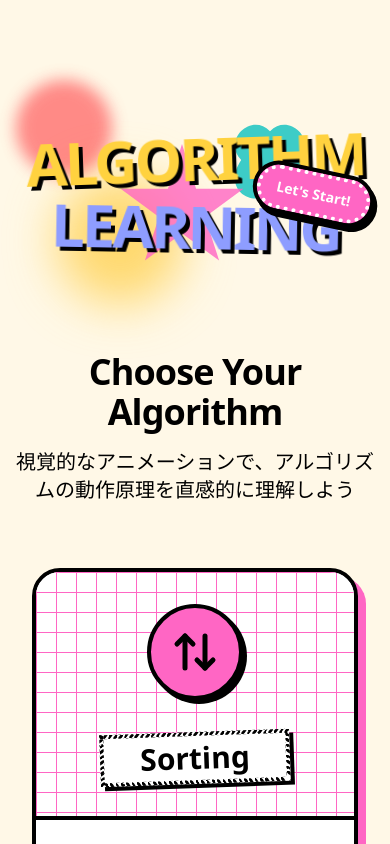
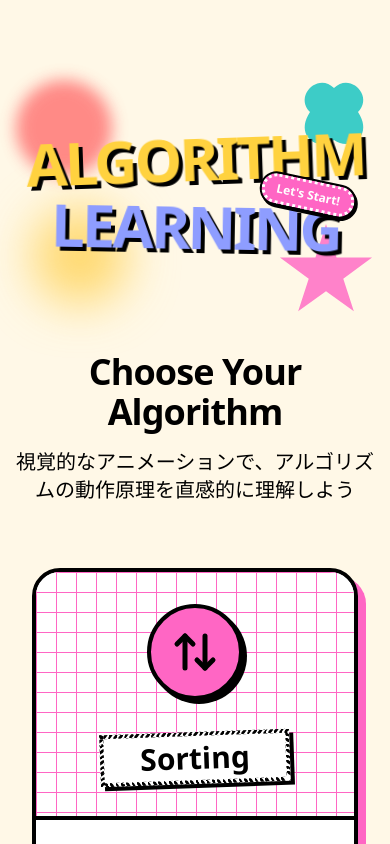
Before and after one commit to ks1590/algorithm-learning-app, a React (Vite) app: page / in a window 390 px wide. Shown: the top 844 px of the page. Built offline with nearby package versions, Linux system fonts and the light colour scheme.

Commit message:
feat: refine positioning, sizing, and styling of decorative elements and the "Let's Start!" button in PopTitle.

```diff
--- a/src/components/ui/PopTitle.tsx
+++ b/src/components/ui/PopTitle.tsx
@@ -9,7 +9,7 @@ export const PopTitle: React.FC = () => {
             <div className="absolute top-0 left-0 w-24 h-24 md:w-48 md:h-48 bg-[#FF6B6B] rounded-full opacity-90 blur-sm animate-pulse-slow" />
 
              {/* Flower Top Right - Marimekko Style */}
-             <svg className="absolute top-8 right-14 w-24 h-24 md:w-32 md:h-32 text-[#3DCCC7]" viewBox="0 0 100 100" fill="currentColor" stroke="none">
+             <svg className="absolute -top-2 right-0 md:top-8 md:right-14 w-20 h-20 md:w-32 md:h-32 text-[#3DCCC7]" viewBox="0 0 100 100" fill="currentColor" stroke="none">
                {/* Organic Unikko-style petals */}
                <path d="M50 40 C30 10 10 30 25 50 C10 70 30 90 50 80 C70 90 90 70 75 50 C90 30 70 10 50 40 Z" />
                <path d="M50 40 C35 25 20 25 20 45 C20 65 35 75 50 70 C65 75 80 65 80 45 C80 25 65 25 50 40" fill="#FFD23F" />
@@ -20,10 +20,10 @@ export const PopTitle: React.FC = () => {
             </svg>
 
             {/* Blob Bottom Left */}
-             <div className="absolute bottom-0 left-10 w-32 h-32 md:w-56 md:h-56 bg-[#FFD23F] rounded-full mix-blend-multiply filter blur-xl opacity-70" />
+             <div className="absolute bottom-0 left-4 md:left-10 w-24 h-24 md:w-32 md:h-32 bg-[#FFD23F] rounded-full mix-blend-multiply filter blur-xl opacity-70" />
 
              {/* Star Bottom Right */}
-             <div className="absolute bottom-8 right-32 w-32 h-32 md:w-32 md:h-32 bg-[#FF66C4] clip-polygon-star animate-spin-slow opacity-80" style={{clipPath: 'polygon(50% 0%, 61% 35%, 98% 35%, 68% 57%, 79% 91%, 50% 70%, 21% 91%, 32% 57%, 2% 35%, 39% 35%)'}} />
+             <div className="absolute -bottom-4 right-0 md:bottom-8 md:right-32 w-24 h-24 md:w-32 md:h-32 bg-[#FF66C4] clip-polygon-star animate-spin-slow opacity-80" style={{clipPath: 'polygon(50% 0%, 61% 35%, 98% 35%, 68% 57%, 79% 91%, 50% 70%, 21% 91%, 32% 57%, 2% 35%, 39% 35%)'}} />
 
 
             {/* Main Title Container */}
@@ -39,12 +39,12 @@ export const PopTitle: React.FC = () => {
                     <h1 className="text-6xl md:text-9xl font-black tracking-tighter text-[#8E9DFF] drop-shadow-[4px_4px_0_rgba(0,0,0,1)] transform rotate-1">
                         LEARN<span className="inline-block relative">
                             I
-                            {/* Dot on I replacement or decoration? Let's make the 'I' interesting or just standard */}
+                            {/* Dot on I replacement or decoration? Let's make the 'I' interesting or standard */}
                         </span>NG
                     </h1>
 
                      {/* "Start Now" Badge/Sticker */}
-                     <div className="absolute -top-6 -right-8 md:-top-10 md:-right-16 rotate-12 bg-[#FF66C4] text-white font-bold text-sm md:text-xl px-4 py-2 md:px-6 md:py-3 rounded-full border-4 border-dotted border-white shadow-[0_0_0_4px_#000,4px_4px_0_4px_#000]">
+                     <div className="absolute -top-4 -right-4 md:-top-10 md:-right-16 rotate-12 bg-[#FF66C4] text-white font-bold text-xs md:text-xl px-3 py-1 md:px-6 md:py-3 rounded-full border-[3px] md:border-4 border-dotted border-white shadow-[0_0_0_2px_#000,2px_2px_0_2px_#000] md:shadow-[0_0_0_4px_#000,4px_4px_0_4px_#000]">
                          Let's Start!
                      </div>
                  </div>
```
